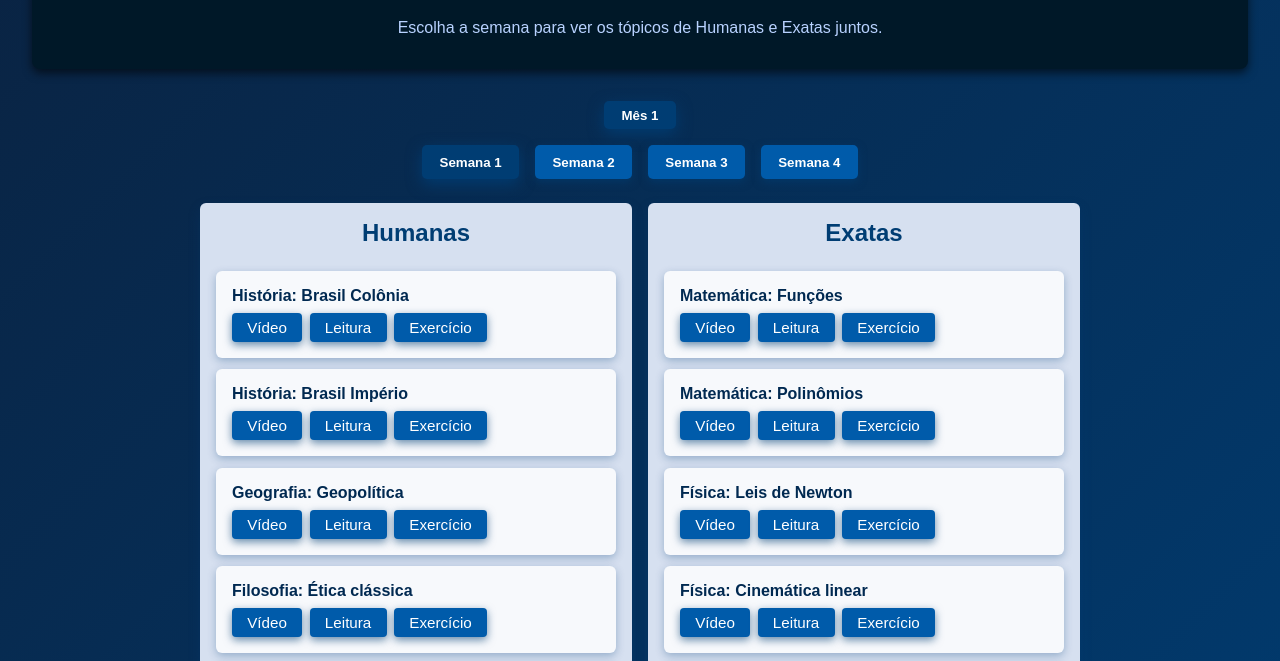
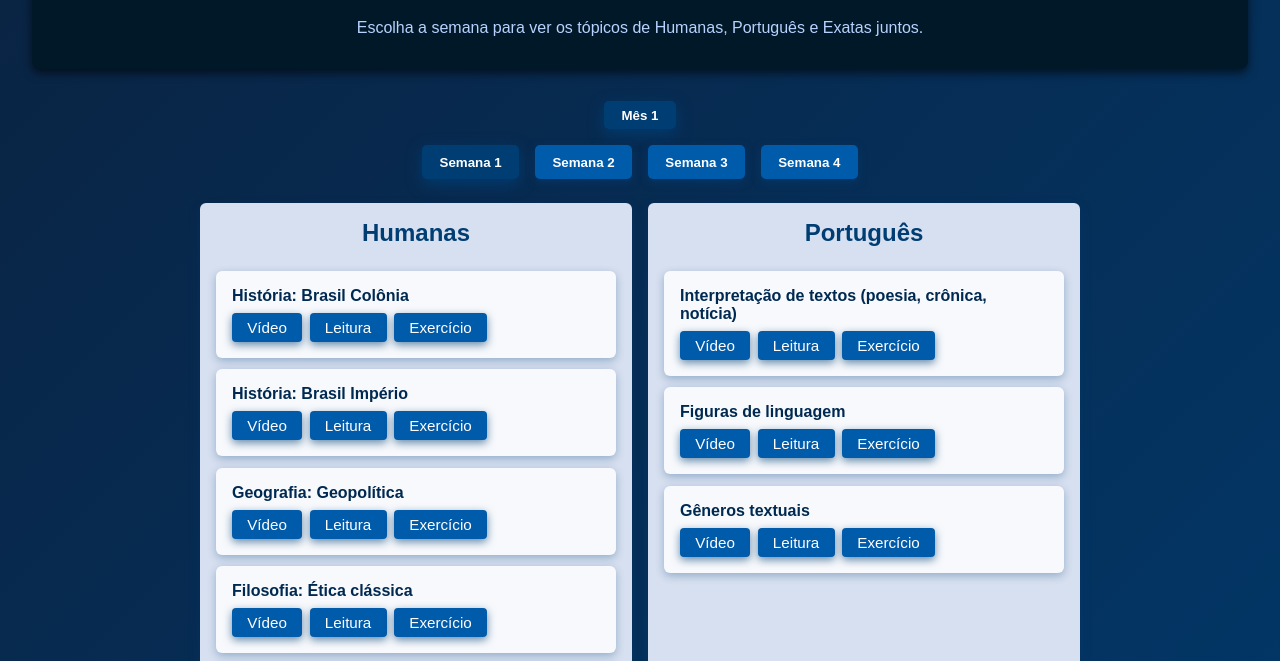
Before and after one commit to bio13/bio13, a plain HTML site: page 1mounth.html in a window 1280 px wide. Shown: the part 109-770 px from the top of the page. Drawn offline with Linux system fonts and the light colour scheme.

Commit message:
Update 1mounth.html

```diff
--- a/1mounth.html
+++ b/1mounth.html
@@ -4,7 +4,7 @@
 <head>
     <meta charset="UTF-8" />
     <meta name="viewport" content="width=device-width, initial-scale=1" />
-    <title>Plano de Estudos - 2 Meses UECE (Humanas + Exatas)</title>
+    <title>Plano de Estudos - 1 mês UECE (Humanas + Português + Exatas)</title>
     <style>
         body {
             font-family: Arial, sans-serif;
@@ -149,7 +149,7 @@
             box-shadow: 0 5px 15px rgb(0 61 115 / 0.9);
         }
 
-        @media (max-width: 900px) {
+        @media (max-width: 1200px) {
             .cards-wrapper {
                 flex-direction: column;
                 align-items: center;
@@ -164,7 +164,7 @@
 <body>
     <header>
         <h1>Plano de Estudos - 1 mês (UECE)</h1>
-        <p>Escolha a semana para ver os tópicos de Humanas e Exatas juntos.</p>
+        <p>Escolha a semana para ver os tópicos de Humanas, Português e Exatas juntos.</p>
     </header>
 
     <div class="months" id="months-container">
@@ -178,6 +178,10 @@
             <h2>Humanas</h2>
             <div id="humanas-container"></div>
         </div>
+        <div class="cards-column" id="portugues-column">
+            <h2>Português</h2>
+            <div id="portugues-container"></div>
+        </div>
         <div class="cards-column" id="exatas-column">
             <h2>Exatas</h2>
             <div id="exatas-container"></div>
@@ -185,7 +189,7 @@
     </div>
 
     <script>
-        // Dados com as semanas e tópicos para 2 meses
+        // Dados com as semanas e tópicos
         const dados = {
             humanas: {
                 1: [
@@ -194,29 +198,45 @@
                         { titulo: "História: Brasil Império" },
                         { titulo: "Geografia: Geopolítica" },
                         { titulo: "Filosofia: Ética clássica" },
-                        { titulo: "Sociologia: Trabalho" },
-                        { titulo: "Espanhol (Opcional à depender da sua escolha): Interpretação textual" },
-                        { titulo: "Inglês (Opcional à depender da sua escolha): Leitura e compreensão de textos (evidence-based reading: inferência, propósito, fato x opinião)."}
+                        { titulo: "Sociologia: Trabalho" }
                     ],
                     [
                         { titulo: "História: República Velha" },
-                        { titulo: "Ed. Física: Conceitos de atividade/exercício/aptidão/qualidade de vida; estilos de vida ativos x sedentarismo."},
                         { titulo: "Geografia: Climatologia" },
                         { titulo: "Filosofia: Kant" },
-                        { titulo: "Sociologia: Movimentos sociais" },
-                        { titulo: "Espanhol (Opcional à depender da sua escolha): Gramática básica" },
-                        { titulo: "Inglês (Opcional à depender da sua escolha): Estrutura frasal: simple/compound/complex/compound-complex; clauses (adverb/noun/adjective)"}
+                        { titulo: "Sociologia: Movimentos sociais" }
                     ],
                     [
                         { titulo: "História: Ditadura Militar" },
-                        { titulo: "Ed. Física: Manifestações corporais (esportes e práticas corporais; brincadeiras/jogos; ginásticas; dança; lutas) + aplicações técnico-táticas e adaptações."},
                         { titulo: "Geografia: Economia e Sustentabilidade" },
                         { titulo: "Filosofia: Nietzsche e Foucault" },
-                        { titulo: "Sociologia: Desigualdade" },
-                        { titulo: "Inglês (Opcional à depender da sua escolha): Linguagem midiática e temas atuais (textos jornalísticos/redes – costumam aparecer no reading)" }
+                        { titulo: "Sociologia: Desigualdade" }
                     ],
                     [
                         { titulo: "Revisão geral Humanas + Simulados" }
+                    ]
+                ]
+            },
+            portugues: {
+                1: [
+                    [
+                        { titulo: "Interpretação de textos (poesia, crônica, notícia)" },
+                        { titulo: "Figuras de linguagem" },
+                        { titulo: "Gêneros textuais" }
+                    ],
+                    [
+                        { titulo: "Gramática: Classes de palavras" },
+                        { titulo: "Gramática: Concordância verbal e nominal" },
+                        { titulo: "Gramática: Regência e Crase" }
+                    ],
+                    [
+                        { titulo: "Gramática: Pontuação" },
+                        { titulo: "Gramática: Orações subordinadas" },
+                        { titulo: "Gramática: Orações coordenadas" }
+                    ],
+                    [
+                        { titulo: "Literatura: Modernismo (1ª, 2ª e 3ª fases)" },
+                        { titulo: "Revisão geral Português + Simulados" }
                     ]
                 ]
             },
@@ -253,13 +273,13 @@
             }
         };
 
-
         let mesAtivo = 1;
         let semanaAtiva = 0;
 
         const monthsContainer = document.getElementById('months-container');
         const weeksList = document.getElementById('weeks-list');
         const humanasContainer = document.getElementById('humanas-container');
+        const portuguesContainer = document.getElementById('portugues-container');
         const exatasContainer = document.getElementById('exatas-container');
 
         function atualizarMeses() {
@@ -295,7 +315,7 @@
             return {
                 video: `https://www.youtube.com/results?search_query=${query}`,
                 leitura: `https://www.google.com/search?q=site:todamateria.com.br+${query}`,
-                exercicio: `https://www.google.com/search?q=exerc%C3%ADcios+${query}+UECE`
+                exercicio: `https://www.google.com/search?q=exercícios+${query}+UECE`
             };
         }
 
@@ -309,14 +329,9 @@
             return a;
         }
 
-        function mostrarSemana() {
-            humanasContainer.innerHTML = '';
-            exatasContainer.innerHTML = '';
-
-            const topicosHumanas = dados.humanas[mesAtivo][semanaAtiva];
-            const topicosExatas = dados.exatas[mesAtivo][semanaAtiva];
-
-            topicosHumanas.forEach(t => {
+        function mostrarTopicos(container, topicos) {
+            container.innerHTML = '';
+            topicos.forEach(t => {
                 const links = getLinks(t.titulo);
                 const card = document.createElement('div');
                 card.className = 'card';
@@ -335,30 +350,18 @@
                 card.appendChild(titulo);
                 card.appendChild(actions);
 
-                humanasContainer.appendChild(card);
+                container.appendChild(card);
             });
+        }
 
-            topicosExatas.forEach(t => {
-                const links = getLinks(t.titulo);
-                const card = document.createElement('div');
-                card.className = 'card';
+        function mostrarSemana() {
+            const topicosHumanas = dados.humanas[mesAtivo][semanaAtiva];
+            const topicosPortugues = dados.portugues[mesAtivo][semanaAtiva];
+            const topicosExatas = dados.exatas[mesAtivo][semanaAtiva];
 
-                const titulo = document.createElement('div');
-                titulo.className = 'card-title';
-                titulo.textContent = t.titulo;
-
-                const actions = document.createElement('div');
-                actions.className = 'actions';
-
-                actions.appendChild(criarBotaoLink('Vídeo', links.video));
-                actions.appendChild(criarBotaoLink('Leitura', links.leitura));
-                actions.appendChild(criarBotaoLink('Exercício', links.exercicio));
-
-                card.appendChild(titulo);
-                card.appendChild(actions);
-
-                exatasContainer.appendChild(card);
-            });
+            mostrarTopicos(humanasContainer, topicosHumanas);
+            mostrarTopicos(portuguesContainer, topicosPortugues);
+            mostrarTopicos(exatasContainer, topicosExatas);
         }
 
         monthsContainer.addEventListener('click', e => {
@@ -374,11 +377,10 @@
             }
         });
 
-        // Inicializa com Mês 1, Semana 1
+        // Inicializa
         atualizarMeses();
         criarBotoesSemanas();
         mostrarSemana();
     </script>
 </body>
-
 </html>
```
